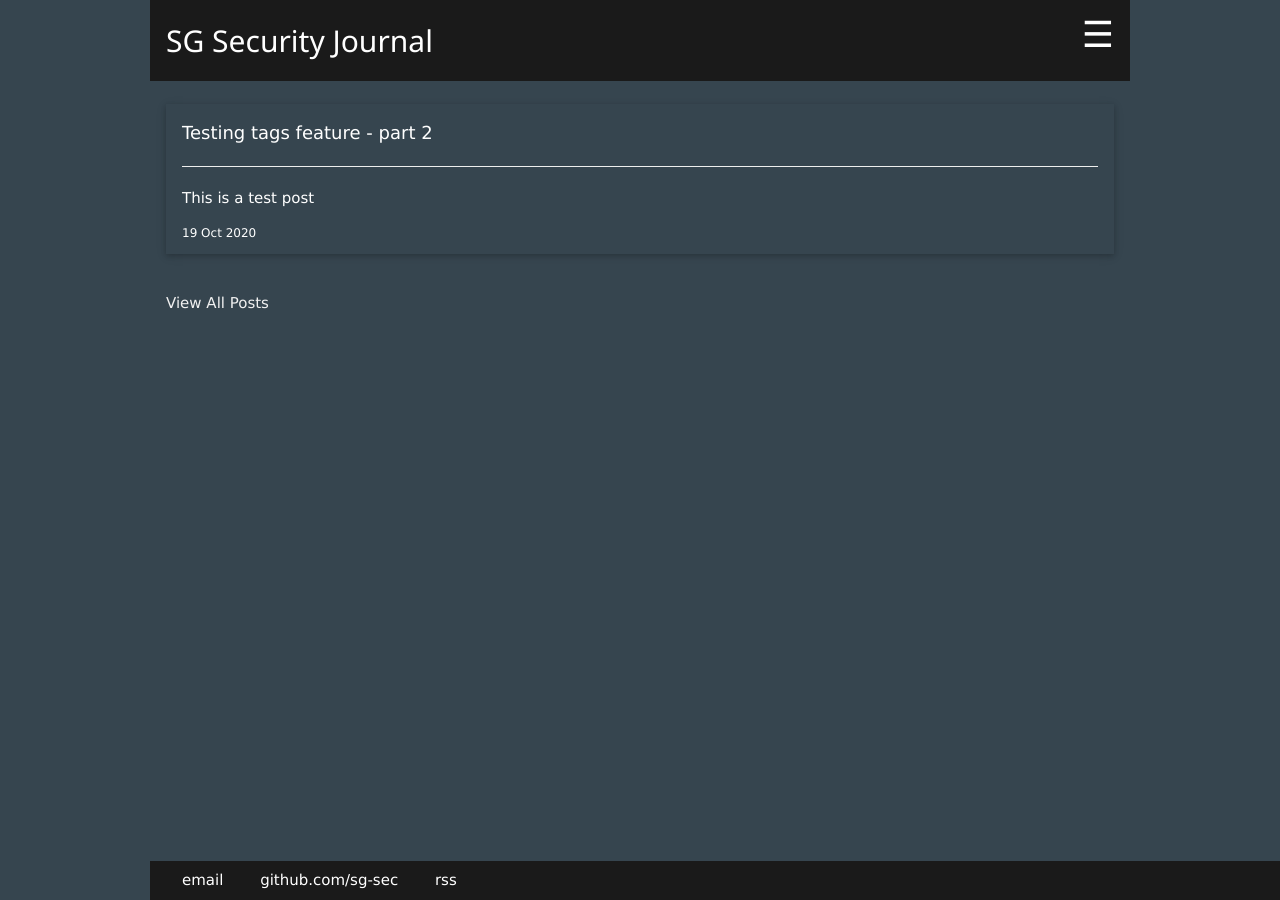
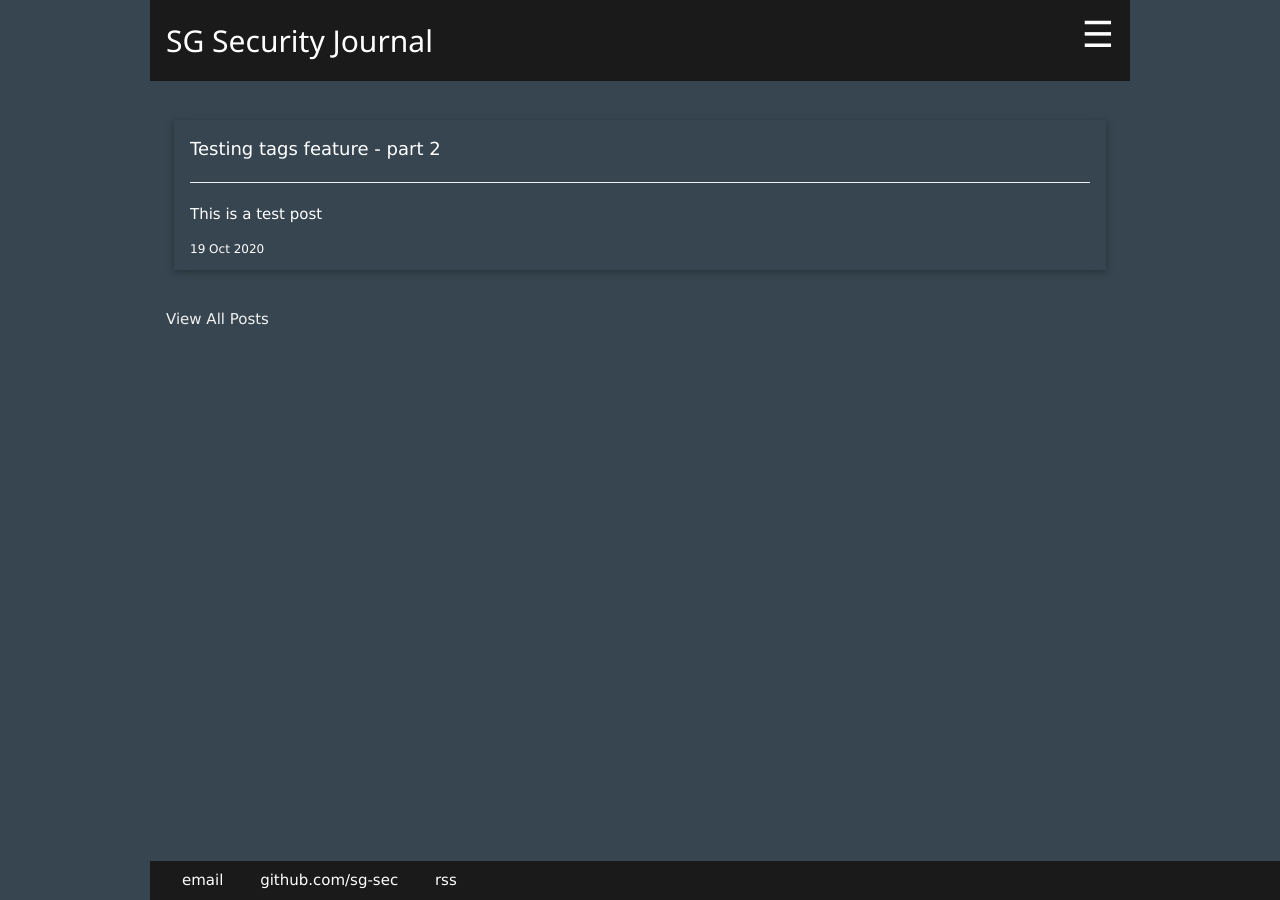
Before and after one commit to sg-sec/sg-sec.github.io, a Jekyll site: the page built from index.html, in a window 1280 px wide. Built offline with Jekyll 4.4.1, drawn with Linux system fonts in a browser that asks for light colours.

Commit message:
Update index.html

```diff
--- a/index.html
+++ b/index.html
@@ -3,10 +3,12 @@ layout: default
 title: SG SecOps Journal
 ---
     <br>
-    {% for post in site.posts limit:10 %}
+    <div class="w3-row-padding w3-margin-top">
+    {% for post in site.posts limit:9 %}
         {% include postlistitem.html %}
         <br>
     {% endfor %}
+    </div>
     <p>
         <a class="w3-text-light-grey" href="/blog">View All Posts</a>
     </p>
```
